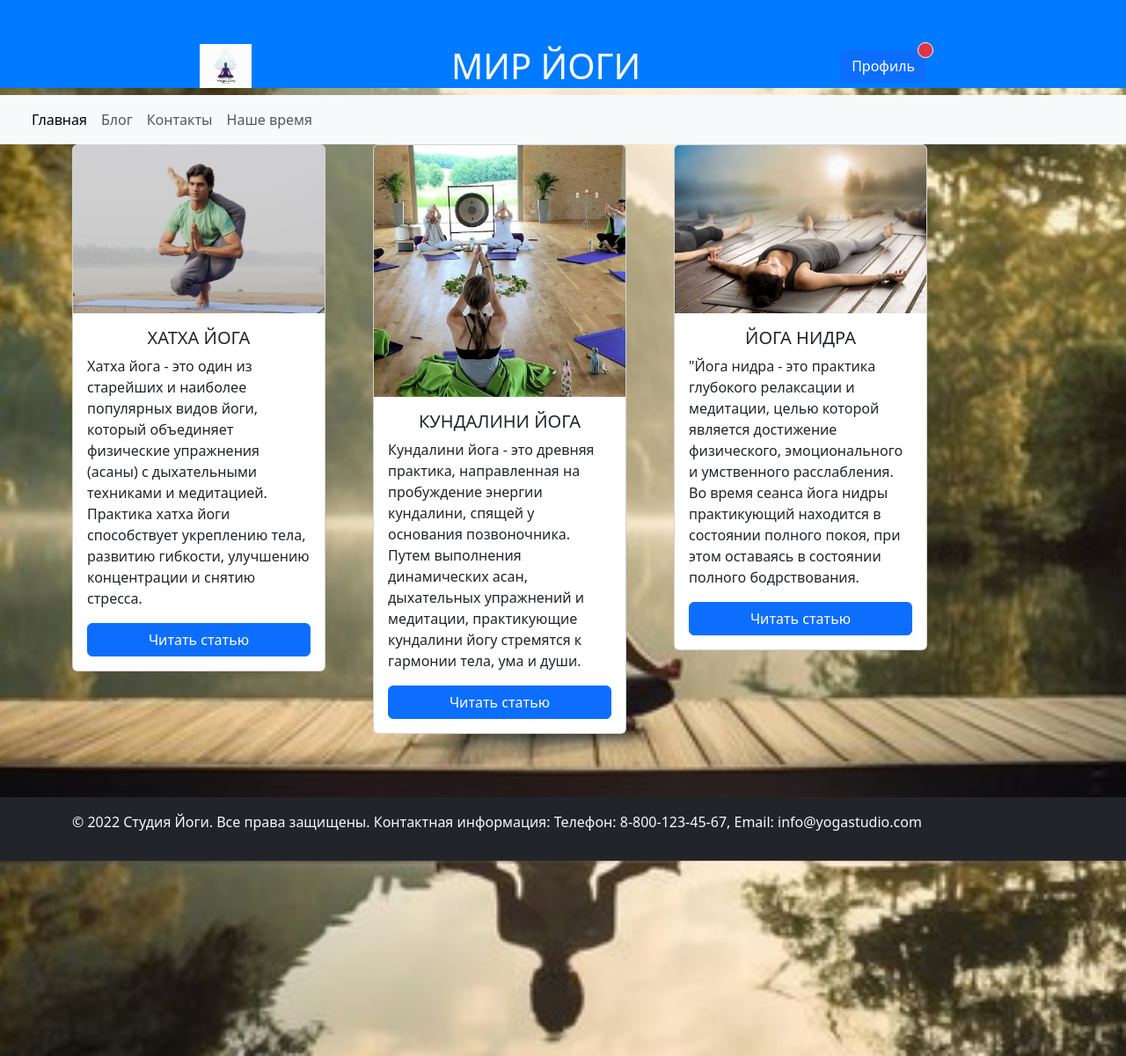
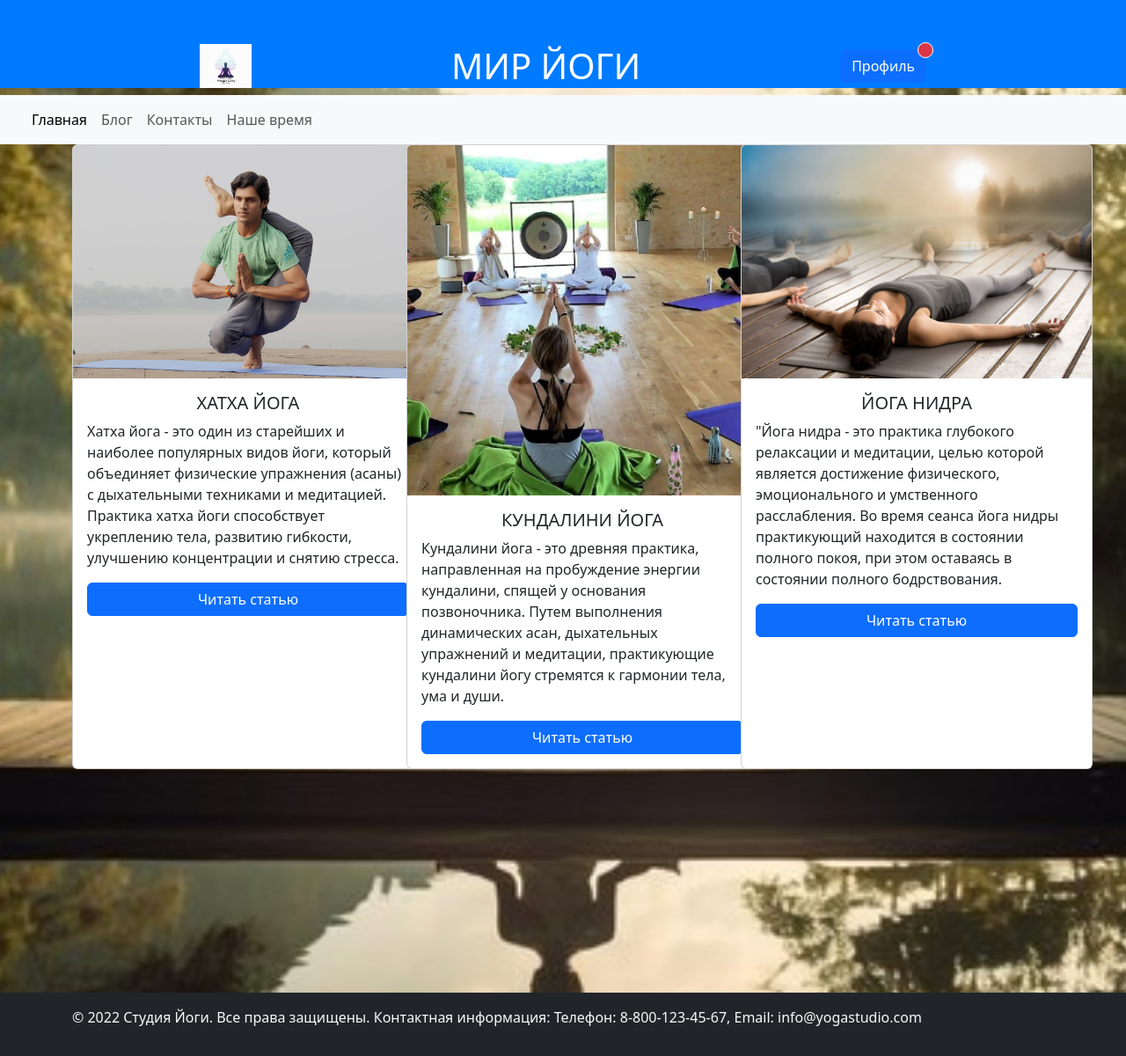
Before and after one commit to SergBo77/HW_Jinja, a Flask app: page /blog/ in a window 1280 px wide. Shown: the whole page at 88% size. Run offline with Flask 3, Linux system fonts and the light colour scheme.

Commit message:
change code

```diff
--- a/static/style.css
+++ b/static/style.css
@@ -109,3 +109,24 @@
     width: 200px;
     margin: 20px auto;
 }
+
+body {
+    display: flex;
+    flex-direction: column;
+}
+
+.content-wrapper {
+    flex: 1 0 auto;
+}
+
+footer {
+    flex-shrink: 0;
+}
+
+.text {
+        width: 80%; /* Ширина блока с текстом */
+        margin: 0 auto; /* Центрирование блока по горизонтали */
+        padding: 20px; /* Отступы внутри блока */
+        font-size: 24px;
+        color: white;
+        }
--- a/templates/base.html
+++ b/templates/base.html
@@ -59,9 +59,11 @@
       </div>
     </nav>
 
-    {% block content %}
+     <main class="content-wrapper">
+        {% block content %}
 
-    {% endblock %}
+        {% endblock %}
+    </main>
 
     <footer class="footer bg-dark text-light text-center py-3">
     <div class="container">
--- a/templates/blog.html
+++ b/templates/blog.html
@@ -7,9 +7,9 @@
 {% block content %}
 
      <div class="container">
-         <div class='row justify-content-center'>
-             <div class="cal-sm-12 col-md-6 col-lg-4 mb-4">
-                 <div class="card" style="width: 18rem;">
+         <div class="row row-cols-1 row-cols-md-2 row-cols-lg-3 g-4">
+             <div class="col">
+                 <div class="card h-100">
                       <img src="{{ url_for('static', filename='Photos/khatha.jpg') }}" class="card-img-top" alt="...">
                       <div class="card-body">
                         <h5 class="card-title d-flex justify-content-center">ХАТХА ЙОГА</h5>
@@ -19,8 +19,8 @@
                       </div>
                  </div>
              </div>
-             <div class="cal-sm-12 col-md-6 col-lg-4 mb-4">
-                 <div class="card" style="width: 18rem;">
+             <div class="col">
+                 <div class="card h-100">
                       <img src="{{ url_for('static', filename='Photos/kunds.jpeg') }}" class="card-img-top" alt="...">
                       <div class="card-body">
                         <h5 class="card-title d-flex justify-content-center">КУНДАЛИНИ ЙОГА</h5>
@@ -30,8 +30,8 @@
                       </div>
                  </div>
              </div>
-             <div class="cal-sm-12 col-md-6 col-lg-4 mb-4">
-                 <div class="card" style="width: 18rem;">
+             <div class="col">
+                 <div class="card h-100">
                       <img src="{{ url_for('static', filename='Photos/nidra.jpg') }}" class="card-img-top" alt="...">
                       <div class="card-body">
                         <h5 class="card-title d-flex justify-content-center">ЙОГА НИДРА</h5>
--- a/templates/time.html
+++ b/templates/time.html
@@ -6,7 +6,7 @@
 
 {% block content %}
 
-    <p style="font-size: 24px; color: white; ">
+    <p class="text">
         Время - это наше самое ценное и необратимое достояние, которое безудержно утекает, не жалея ни о ком и ни о чем.
         Каждая секунда, минута, час уходящего времени напоминают нам о важности задуматься о том, как мы его проводим.
         Поглощенные повседневными заботами и рутиной, мы часто забываем ценить каждый момент, который дарует нам жизнь.
```
